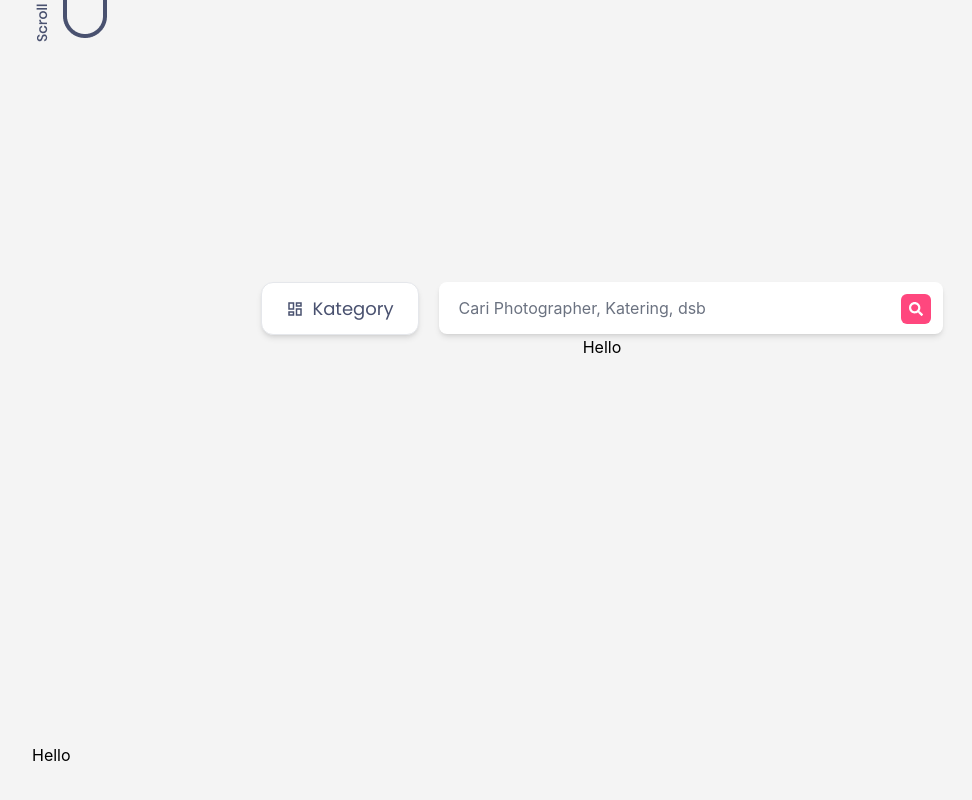
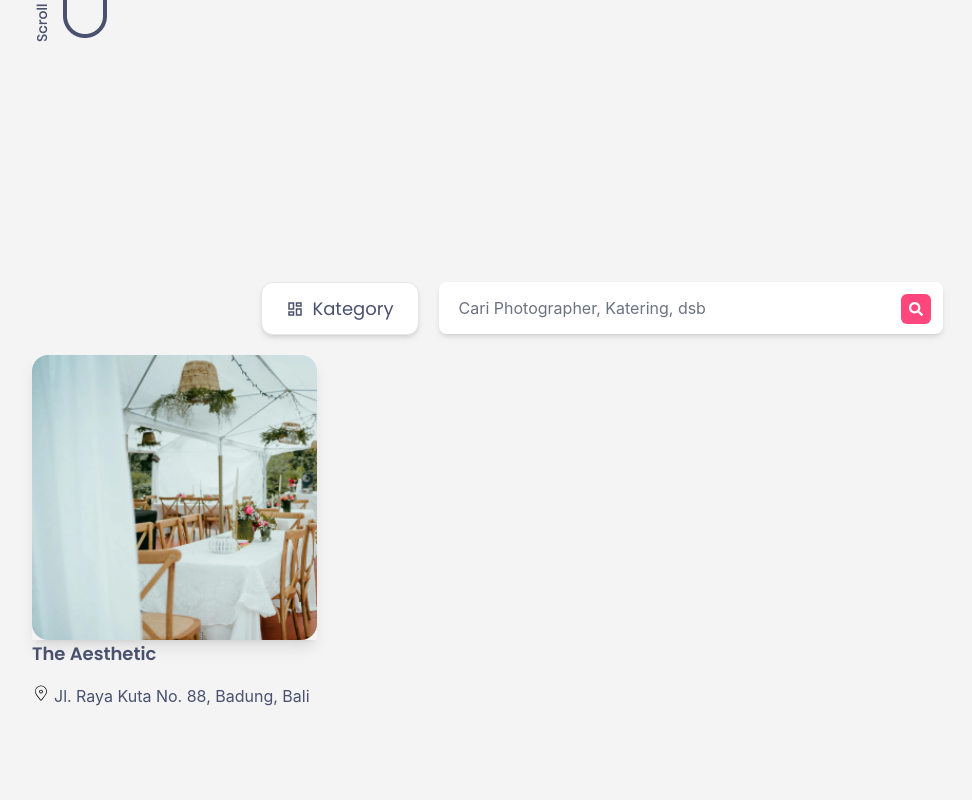
Before and after one commit to MRizki28/wedding-planner-fe, a React (Create React App) app: page / in a window 1280 px wide. Shown: the part 711-1511 px from the top of the page, without its empty margins (38-1010 px from the left). Built offline with nearby package versions, Linux system fonts and the light colour scheme.

Commit message:
update vanue

```diff
--- a/src/ui/home/components/Venue.tsx
+++ b/src/ui/home/components/Venue.tsx
@@ -2,6 +2,9 @@ import React, { useState } from "react";
 import { MdOutlineDashboard } from "react-icons/md";
 import { FaSearch } from "react-icons/fa";
 import { ModalVanue } from "../../../components/VanueComponents/ModalVanue";
+import { LazyLoadImage } from "react-lazy-load-image-component";
+import vanue1 from "../../../assets/img/vanue1.png"
+import { CiLocationOn } from "react-icons/ci";
 
 export function Vanue() {
     const [isModalOpen, setIsModalOpen] = useState(false);
@@ -25,10 +28,26 @@ export function Vanue() {
                     <FaSearch className="absolute right-3 top-1/2 transform -translate-y-1/2 text-white bg-[#FF477E] text-3xl p-2 rounded-md" />
                 </div>
             </div>
-            <div className="mb-96 text-center">
-                <span>Hello</span>
+            <div className="mb-96 text-center mt-5">
+                <div className="grid grid-cols-4">
+                    <div>
+                        <div className="max-w-sm overflow-hidden shadow-lg ">
+                            <LazyLoadImage src={vanue1} className="w-full object-cover rounded-2xl">
+                            </LazyLoadImage>
+
+                        </div>
+                        <div className="text-[#49516F]">
+                            <h3 className="font-poppinsSemiBold text-lg text-left">The Aesthetic</h3>
+                            <p className="text-left flex flex-row item-center mt-4"><CiLocationOn className="mr-1 text-black text-lg"></CiLocationOn>Jl. Raya Kuta No. 88, Badung, Bali</p>
+
+                        </div>
+
+                    </div>
+
+
+                </div>
+
             </div>
-            <span>Hello</span>
 
             {isModalOpen && <ModalVanue />}
         </div>
```
Also changed, not shown: src/assets/img/vanue1.png (added).
